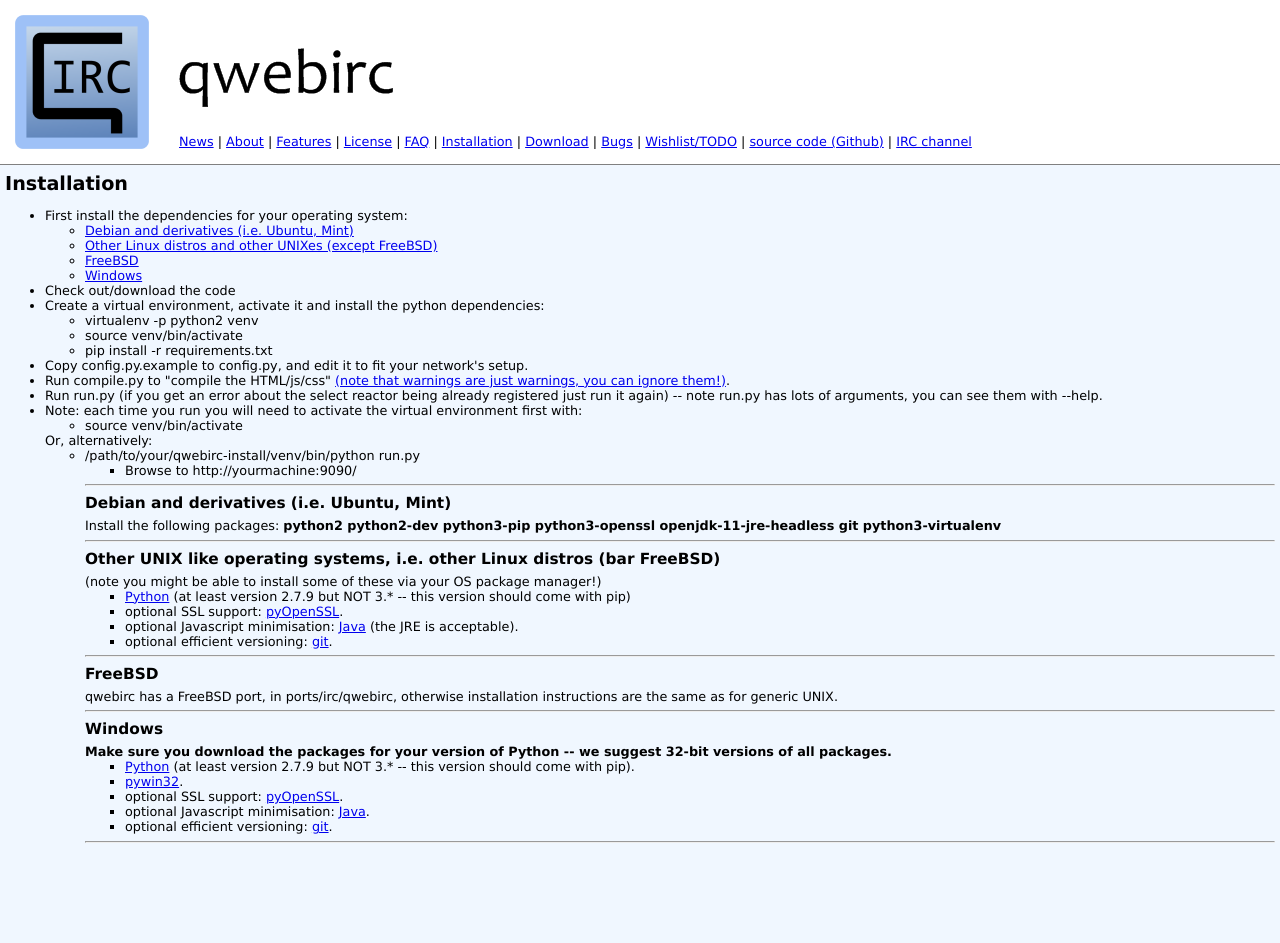
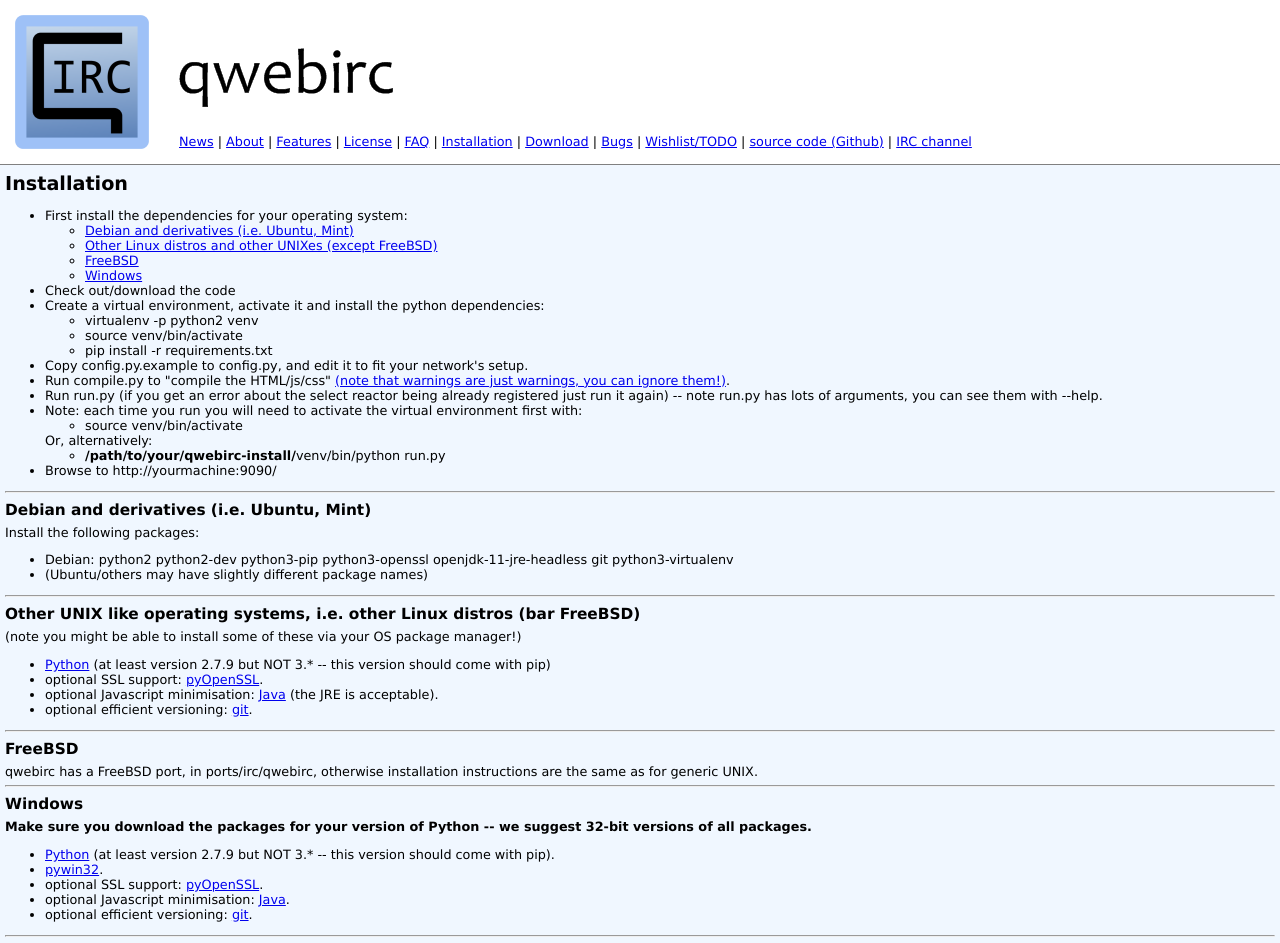
Before and after one commit to qwebirc/qwebirc-website, a Jekyll site: the page built from installation.html, in a window 1280 px wide. Built offline with Jekyll 4.4.1, drawn with Linux system fonts in a browser that asks for light colours; before the commit the page ends 900 px from its top, so only the background shows below that.

Commit message:
Update installation.html
(why can't I preview this...)

```diff
--- a/installation.html
+++ b/installation.html
@@ -29,8 +29,8 @@
 
   Or, alternatively:
     <ul>
-        <li>/path/to/your/qwebirc-install/venv/bin/python run.py</li>
-    <ul>
+      <li><b>/path/to/your/qwebirc-install/</b>venv/bin/python run.py</li>
+    </ul>
   </li>
   <li>Browse to http://yourmachine:9090/</li>
 </ul>
@@ -42,7 +42,10 @@
 
 Install the following packages:
 
-<b>python2 python2-dev python3-pip python3-openssl openjdk-11-jre-headless git python3-virtualenv</b>
+<ul>
+<li>Debian: </b>python2 python2-dev python3-pip python3-openssl openjdk-11-jre-headless git python3-virtualenv</b>
+<li>(Ubuntu/others may have slightly different package names)</li>
+</ul>
 
 <hr/>
 
```
